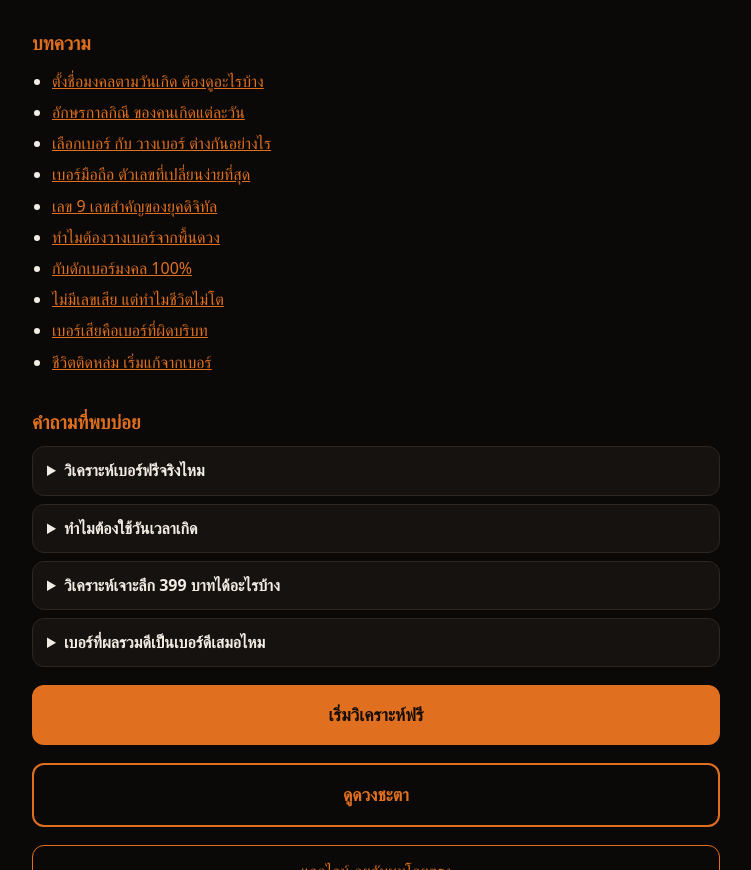
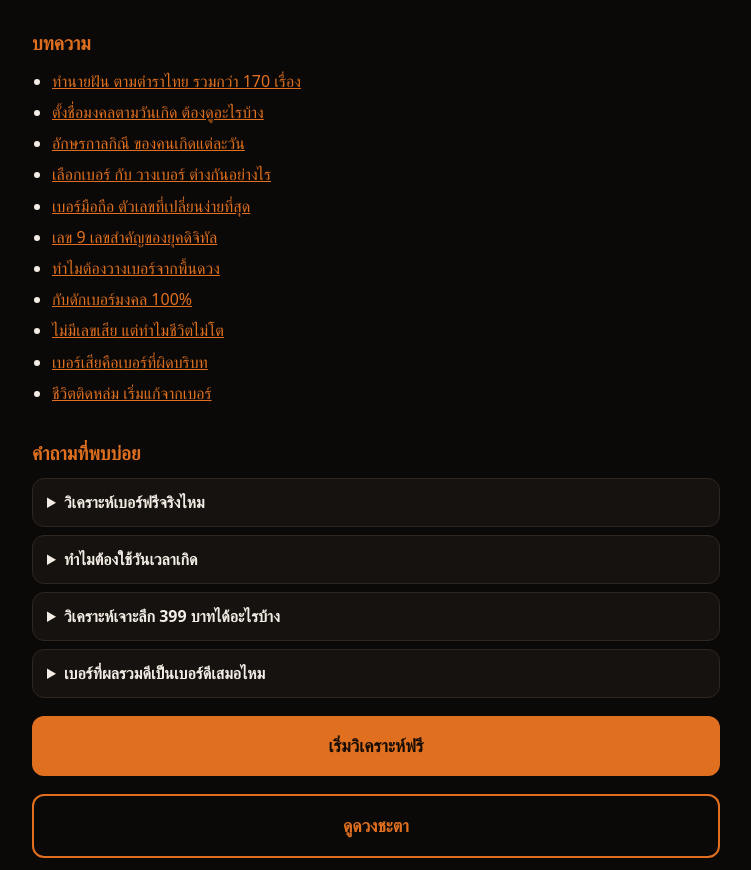
Before and after one commit to lionizev-cell/lionizev-cell.github.io, a plain HTML site: page index.html in a window 1280 px wide. Shown: the part 1385-2255 px from the top of the page, without its empty margins (264-1015 px from the left). Drawn offline with Linux system fonts and the light colour scheme.

Commit message:
อัปเดต index.html

```diff
--- a/index.html
+++ b/index.html
@@ -62,7 +62,7 @@ footer{margin-top:36px;color:var(--mu);font-size:.9rem;border-top:1px solid var(
 <div class="card"><b>ร้อยเรียงเบอร์เฉพาะตัว</b><span class="pr">เริ่มต้น 2,999 บาท</span><p class="mu">ผมร้อยเรียงเบอร์ให้เข้ากับดวง งาน และช่วงวัยของคุณ พร้อมหาเบอร์จริงให้</p></div>
 <div class="card"><b>เบอร์มงคลพร้อมขาย</b><p class="mu">เลือกจากสต๊อกเบอร์ ระบบช่วยคัดเบอร์ที่เข้ากับดวงคุณให้ ส่งซิมฟรีทั่วประเทศ</p><a class="btn2 go" data-h="#stock" href="palangtuaylek.html#stock">ดูสต๊อกเบอร์</a></div>
 <h2>บทความ</h2>
-<ul><li><a href="bt-namepick.html" style="color:var(--ac)">ตั้งชื่อมงคลตามวันเกิด ต้องดูอะไรบ้าง</a></li><li><a href="bt-kali.html" style="color:var(--ac)">อักษรกาลกิณี ของคนเกิดแต่ละวัน</a></li><li><a href="bt-place.html" style="color:var(--ac)">เลือกเบอร์ กับ วางเบอร์ ต่างกันอย่างไร</a></li><li><a href="bt-easy.html" style="color:var(--ac)">เบอร์มือถือ ตัวเลขที่เปลี่ยนง่ายที่สุด</a></li><li><a href="bt-nine.html" style="color:var(--ac)">เลข 9 เลขสำคัญของยุคดิจิทัล</a></li><li><a href="bt-chart.html" style="color:var(--ac)">ทำไมต้องวางเบอร์จากพื้นดวง</a></li><li><a href="bt-trap.html" style="color:var(--ac)">กับดักเบอร์มงคล 100%</a></li><li><a href="bt-weak.html" style="color:var(--ac)">ไม่มีเลขเสีย แต่ทำไมชีวิตไม่โต</a></li><li><a href="bt-context.html" style="color:var(--ac)">เบอร์เสียคือเบอร์ที่ผิดบริบท</a></li><li><a href="bt-start.html" style="color:var(--ac)">ชีวิตติดหล่ม เริ่มแก้จากเบอร์</a></li></ul>
+<ul><li><a href="fan.html" style="color:var(--ac)">ทำนายฝัน ตามตำราไทย รวมกว่า 170 เรื่อง</a></li><li><a href="bt-namepick.html" style="color:var(--ac)">ตั้งชื่อมงคลตามวันเกิด ต้องดูอะไรบ้าง</a></li><li><a href="bt-kali.html" style="color:var(--ac)">อักษรกาลกิณี ของคนเกิดแต่ละวัน</a></li><li><a href="bt-place.html" style="color:var(--ac)">เลือกเบอร์ กับ วางเบอร์ ต่างกันอย่างไร</a></li><li><a href="bt-easy.html" style="color:var(--ac)">เบอร์มือถือ ตัวเลขที่เปลี่ยนง่ายที่สุด</a></li><li><a href="bt-nine.html" style="color:var(--ac)">เลข 9 เลขสำคัญของยุคดิจิทัล</a></li><li><a href="bt-chart.html" style="color:var(--ac)">ทำไมต้องวางเบอร์จากพื้นดวง</a></li><li><a href="bt-trap.html" style="color:var(--ac)">กับดักเบอร์มงคล 100%</a></li><li><a href="bt-weak.html" style="color:var(--ac)">ไม่มีเลขเสีย แต่ทำไมชีวิตไม่โต</a></li><li><a href="bt-context.html" style="color:var(--ac)">เบอร์เสียคือเบอร์ที่ผิดบริบท</a></li><li><a href="bt-start.html" style="color:var(--ac)">ชีวิตติดหล่ม เริ่มแก้จากเบอร์</a></li></ul>
 <h2>คำถามที่พบบ่อย</h2>
 <details><summary>วิเคราะห์เบอร์ฟรีจริงไหม</summary><p>ฟรีครับ กรอกวันเดือนปีเกิด อาชีพ และเบอร์ ได้ผลสรุปทันที ไม่ต้องสมัครสมาชิก</p></details>
 <details><summary>ทำไมต้องใช้วันเวลาเกิด</summary><p>เลขแต่ละตัวแทนดาวแต่ละดวง ดาวที่ดีในดวงคนหนึ่งอาจอ่อนในดวงอีกคน เบอร์เดียวกันจึงให้ผลต่างกัน ต้องดูพื้นดวงจริงของเจ้าของเบอร์</p></details>
```
